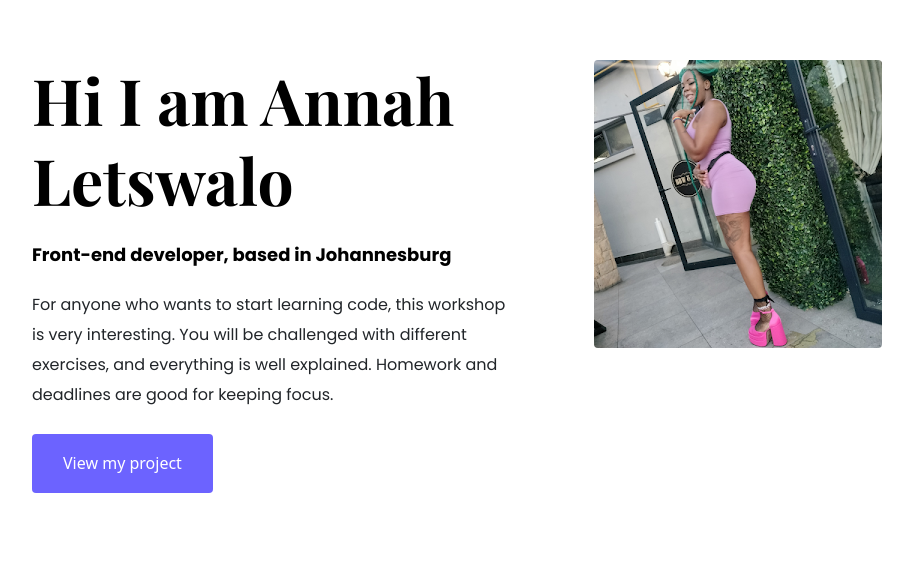
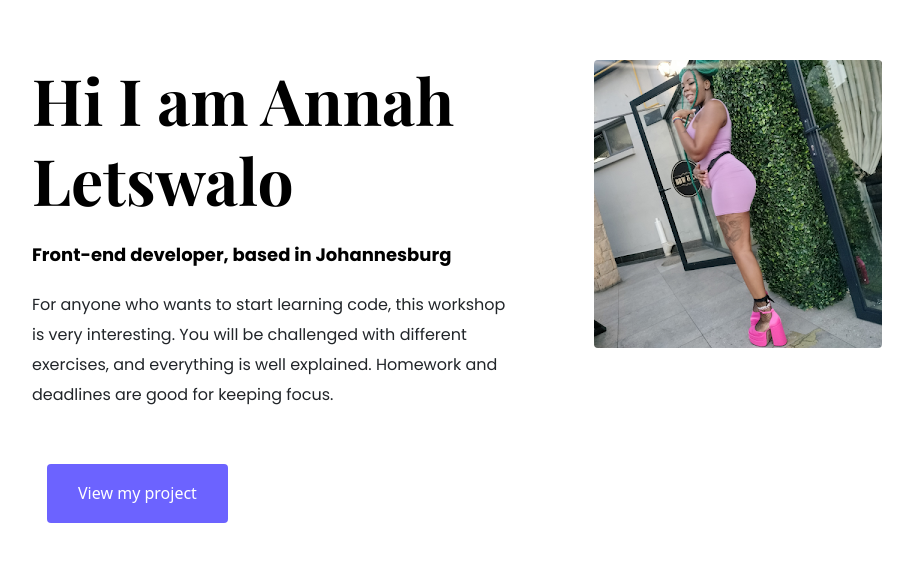
Before and after one commit to Aletswalo/portfolio-project, a plain HTML site: page about.html in a window 1280 px wide. Shown: the part 130-692 px from the top of the page, without its empty margins (88-1001 px from the left). Drawn offline with nearby package versions, Linux system fonts and the light colour scheme; a web font is replaced by a local one.

Commit message:
Linked the about page with the index

```diff
--- a/about.html
+++ b/about.html
@@ -27,7 +27,7 @@
     <p class="mb-4">
         For anyone who wants to start learning code, this workshop is very interesting. You will be challenged with different exercises, and everything is well explained. Homework and deadlines are good for keeping focus.
     </p>
-    <a href="#" class="btn btn-branding">View my project</a>
+    <a href="/" class="btn btn-branding">View my project</a>
             </div>
             </div>
             <div class="col-lg-6">
--- a/src/styles.css
+++ b/src/styles.css
@@ -75,6 +75,7 @@ p {
     color: white;
     line-height: 27px;
     padding: 15px 30px;
+    margin: 30px 15px;
 }
 
 .btn-branding-outline {
```
Also changed, not shown: index.html (+1 -0 lines).
